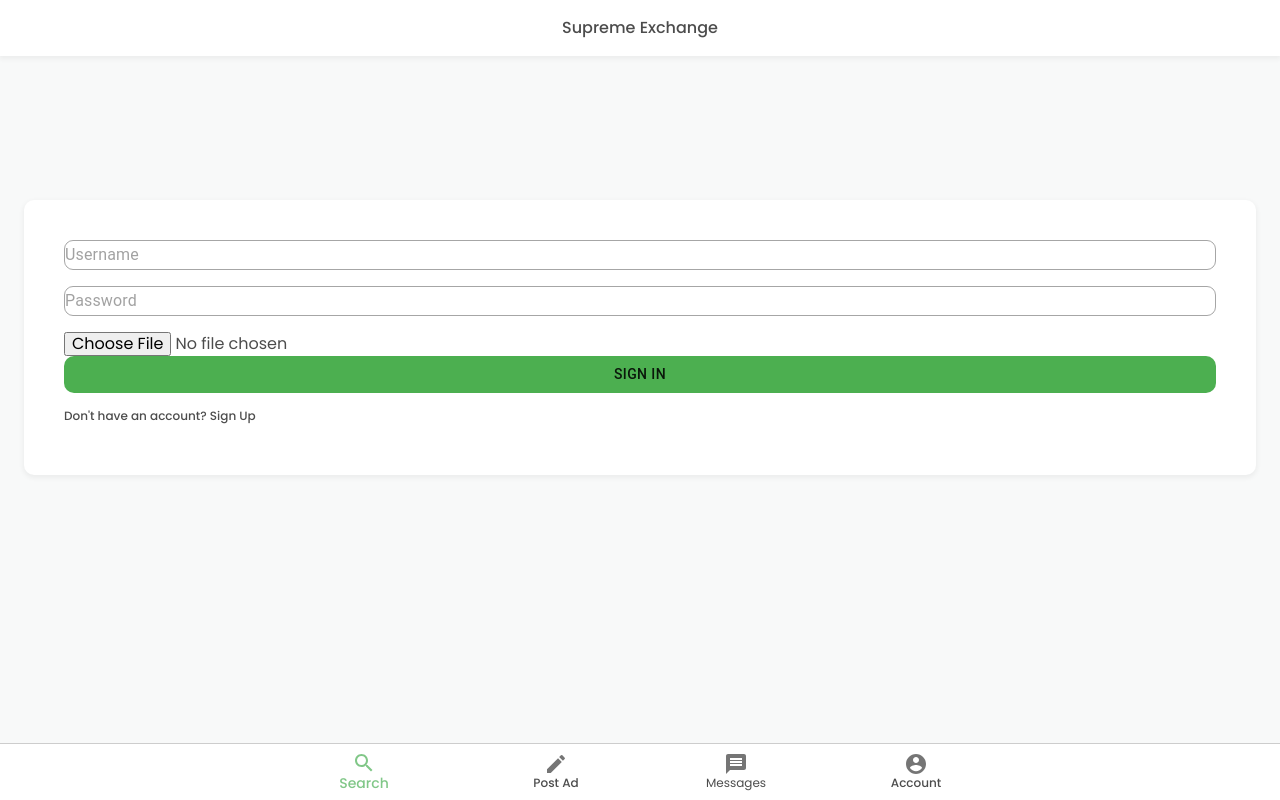
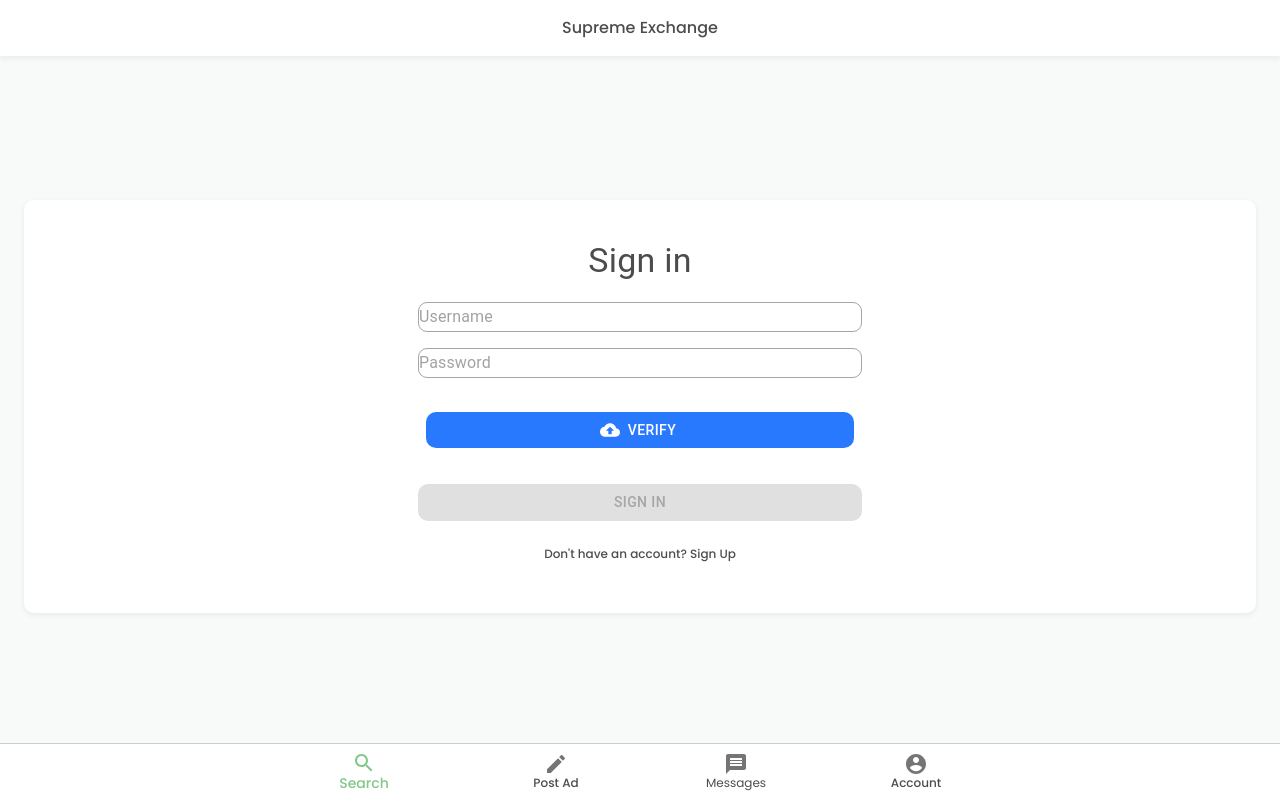
Before and after one commit to tjosepo/supreme-exchange, a React (Create React App) app: page /account in a window 1280 px wide. Built offline with nearby package versions, Linux system fonts and the light colour scheme; no server answers.

Commit message:
clean up verification process

```diff
--- a/src/components/login/SignInPage.tsx
+++ b/src/components/login/SignInPage.tsx
@@ -5,34 +5,62 @@ import { Button,
     ThemeProvider,
     Theme,
 } from '@material-ui/core';
-import { green } from '@material-ui/core/colors'
+import { green, blue, red  } from '@material-ui/core/colors'
 import Header from '../shared/Header';
 import Card2 from '../shared/Card2';
 import './style/SignPage.css';
 import InputBox from './SignInInputs'
 import {useState} from 'react';
+import CloudUploadIcon from '@material-ui/icons/CloudUpload';
+import Typography from '@material-ui/core/Typography';
 
 import { getImageLabel } from '../utils/TensorFlow';
 import CircularProgress from '@material-ui/core/CircularProgress';
 
 const useStyles = makeStyles((theme: Theme) =>
     createStyles({
+        container: {
+            display: 'flex',
+            justifyContent: 'center',
+            alignItems: 'center',
+            flexDirection: 'column'
+        },
+        title: {
+            marginBottom: '20px'
+        },
         signButton: {
             borderRadius: 10,
-        }
+            marginTop: 10,
+            marginBottom: 10
+        },
+        wrapper: {
+            margin: theme.spacing(1),
+            position: 'relative',
+        },
+        buttonProgress: {
+            color: green[500],
+            position: 'absolute',
+            top: '50%',
+            left: '50%',
+            marginTop: -12,
+            marginLeft: -12,
+        },
     }),
 );
 
 const theme = createMuiTheme({
     palette: {
       primary: green,
+      secondary: blue,
+      error: red,
     },
   });
 
 export default function SignInPage(){
     const classes = useStyles();
-    const [isCriminal, setIsCriminal] = useState(false);
+    const [isCriminal, setIsCriminal] = useState(true);
     const [loading, setLoading] = useState(false);
+    const [criminality, setCriminality] = useState<string>('');
 
     const handleImageUpload = async (e:any) => {
         setLoading(true);
@@ -41,9 +69,12 @@ export default function SignInPage(){
         let img = new Image();
         img.src = url;
         const predict = await getImageLabel(img);
+        setCriminality((predict[0].prob  * 100).toFixed(2).toString())
         if (predict[0].prob > 0.6) {
-            alert('Sorry your are too high risk ' + predict[0].prob + ' chance to be a criminal');
             setIsCriminal(true);
+        }
+        else {
+            setIsCriminal(false);
         }
         setLoading(false);
     };
@@ -55,7 +86,10 @@ export default function SignInPage(){
             </Header>
             <Card2>
                 <ThemeProvider theme={theme}>
-                    {loading ? <CircularProgress /> : <>
+                    <div className={classes.container}>
+                        <Typography variant='h4' className={classes.title}>
+                            Sign in
+                        </Typography>
                         <form className="form">
                             <InputBox required={true} type="text" autocomplete="username">
                                 Username
@@ -66,9 +100,34 @@ export default function SignInPage(){
                             <input
                                 accept="image/*"
                                 id="upload-file-button"
+                                style={{ display: 'none' }}
                                 type="file"
+                                multiple={false}
                                 onChange={handleImageUpload}
                             />
+                            <label htmlFor="upload-file-button">
+                                <div className={classes.wrapper}>
+                                    <Button
+                                        component="span"
+                                        variant="contained"
+                                        color="secondary"
+                                        disableElevation
+                                        fullWidth
+                                        className={classes.signButton}
+                                        startIcon={<CloudUploadIcon />}
+                                        disabled={loading}
+                                    >
+                                        Verify
+                                    </Button>
+                                    {loading && <CircularProgress size={24} className={classes.buttonProgress} />}
+                                </div>
+                            </label>
+                            <p className="text" style={isCriminal ? {color: 'red'} : {color: 'green'}}>
+                                {criminality ? `Likelyhood of being a criminal: ${criminality}%`
+                                    :
+                                    ''
+                                }
+                            </p>
                             <div>
                                 <Button type="submit" variant="contained" color="primary" disableElevation fullWidth className={classes.signButton} disabled={isCriminal}>
                                     Sign In
@@ -77,8 +136,8 @@ export default function SignInPage(){
                         </form>
                         <p className="text">
                             Don't have an account? <a href="https://www.w3schools.com/tags/tag_br.asp">Sign Up</a>
-                        </p></>
-                    }
+                        </p>
+                    </div>
                 </ThemeProvider>
             </Card2>
         </>
```
Also changed, not shown: src/components/login/style/SignPage.css (line endings or trailing spaces).
